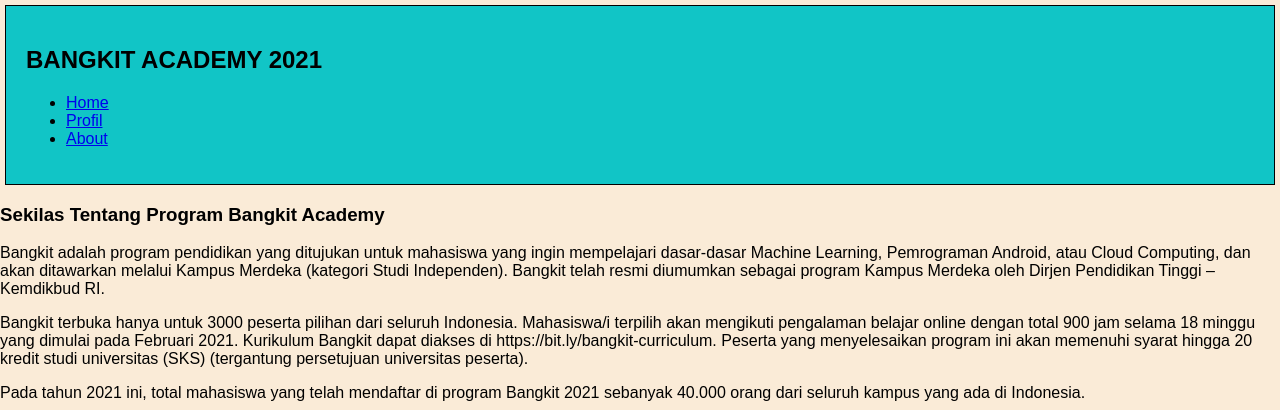
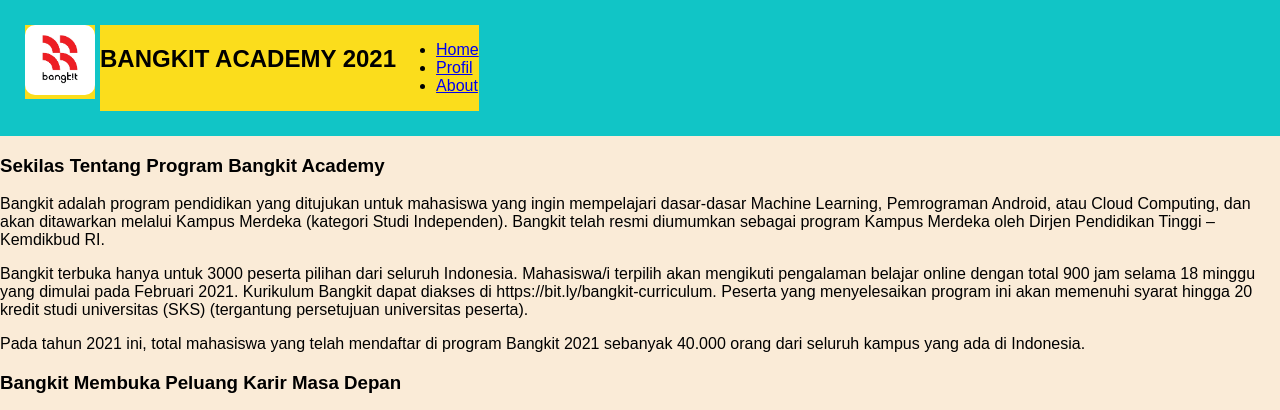
Before and after one commit to zurriyatafatni/web-dicoding-submission, a plain HTML site: page index.html in a window 1280 px wide. Shown: the top 410 px of the page. Drawn offline with Linux system fonts and the light colour scheme.

Commit message:
adding style header

```diff
--- a/index.html
+++ b/index.html
@@ -11,12 +11,13 @@
 
 <body>
     <header class="container">
-        <nav class="navigation">
-            <div>
-                <h1>BANGKIT ACADEMY 2021</h1>
+        <nav>
+            <div class="nav-left">
+                <img class="logo" src="images/bangkit.jpg" alt="logo">
             </div>
-            <div>
-                <ul>
+            <div class="nav-right">
+                <h1 class="title">BANGKIT ACADEMY 2021</h1>
+                <ul class="menu">
                     <li>
                         <a href="#">Home</a>
                     </li>
--- a/style.css
+++ b/style.css
@@ -10,12 +10,63 @@ body {
 }
 
 .container {
+    /* position: fixed; */
     display: flex;
+    align-items: center;
+    justify-content: space-between;
+    flex-wrap: wrap;
     width: auto;
     height: auto;
     background-color: #11C5C6;
-    border: 1px solid black;
+    /* border: 1px solid black; */
     padding: 20px;
     /* border-radius: 10px; */
+    /* margin: 5px; */
+}
+
+.nav-left {
+    float: left;
+    /* flex-grow: 1; */
+    display: inline-block;
+    /* position: relative; */
+    /* properti lainnya */
+    background-color: #FBDD1C;
     margin: 5px;
+    /* border: 2px solid black; */
+    /* border-radius: 10px; */
 }
+
+.nav-right {
+    float: right;
+    /* flex-grow: 1; */
+    display: inline-block;
+    /* position: relative; */
+    /* properti lainnya */
+    background-color: #FBDD1C;
+    margin: 5px;
+    width: max-content;
+    margin-left: 0;
+    /* border: 2px solid black; */
+    /* border-radius: 10px; */
+}
+
+.logo {
+    display: inline-block;
+    width: 70px;
+    height: 70px;
+    border-radius: 10px;
+    box-shadow: inset;
+    /* float: left; */
+}
+
+.title {
+    display: inline-block;
+    /* justify-content: center; */
+    /* display: flex; */
+    /* flex-direction: column; */
+}
+
+.menu {
+    display: inline-block;
+    float: right;
+}
```
Also changed, not shown: images/bangkit.jpg (added).
